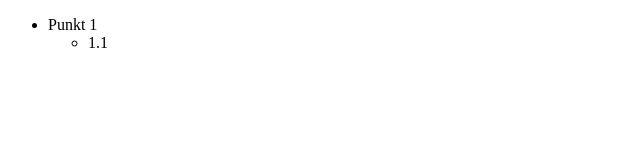
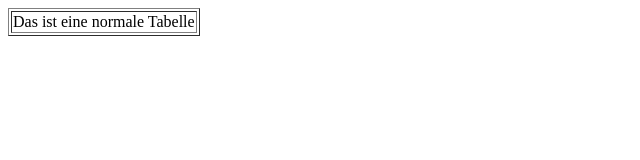
Before and after one commit to Raserei93/raserei, a plain HTML site: page index.html in a window 1280 px wide. Shown: the whole page, without its empty margins (0-640 px from the left). Drawn offline with Linux system fonts and the light colour scheme.

Commit message:
changed index.html

```diff
--- a/index.html
+++ b/index.html
@@ -7,19 +7,13 @@
 </head>
 
 <body>
-
-  <ul>
-    <li>
-      Punkt 1
-    </li>
-    <ul>
-      <li>
-        1.1
-      </li>
-    </ul>
-
-  </ul>
-
+<table border="1px">
+  <tr>
+    <td>
+      Das ist eine normale Tabelle
+    </td>
+  </tr>
+</table>
 </body>
 
 </html>
```
